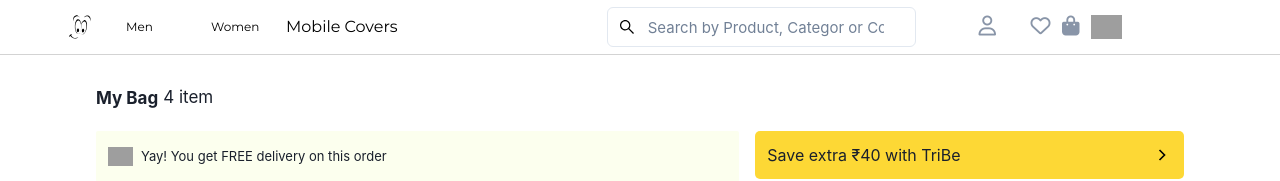
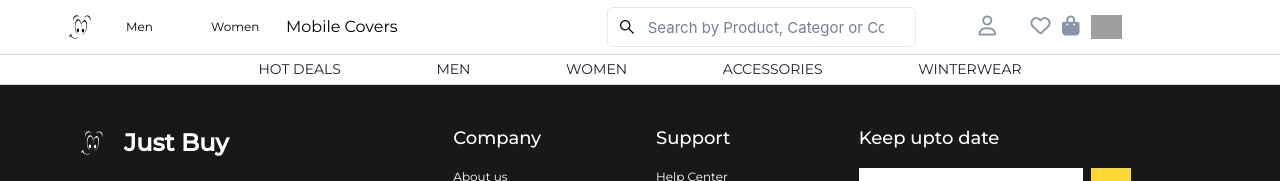
Before and after one commit to SonaliBhalerao/JustBuy, a React (Create React App) app in the folder Frontend/bewakoof-app/: page / in a window 1280 px wide. Shown: the top 181 px of the page. Built offline with nearby package versions, Linux system fonts and the light colour scheme; grey boxes are pictures that could not be loaded.

Commit message:
Cart products

```diff
--- a/Frontend/bewakoof-app/src/App.js
+++ b/Frontend/bewakoof-app/src/App.js
@@ -1,22 +1,16 @@
 import React from "react";
-import Cart from "./Components/Cart/Cart";
 
 import { Footer } from "./Components/footer/Footer";
 import { Navbar } from "./Components/Navbar/Navbar";
 import { NavbarBottom } from "./Components/Navbar/navbar_bottom_menu/NavbarBottom.jsx";
-import LoginPage from "./Pages/Login_page/Login_page";
 
 import { MainRoutes } from "./Pages/MainRoutes.jsx";
-import { SinglePage } from "./Pages/Single_page/Singlepage";
 function App() {
 	return (
 		<div>
 			<Navbar />
-			{/* <NavbarBottom />
-			<MainRoutes /> */}
-			{/* <LoginPage/> */}
-			{/* <SinglePage /> */}
-			<Cart />
+			<NavbarBottom />
+			<MainRoutes />
 			<Footer />
 		</div>
 	);
```
